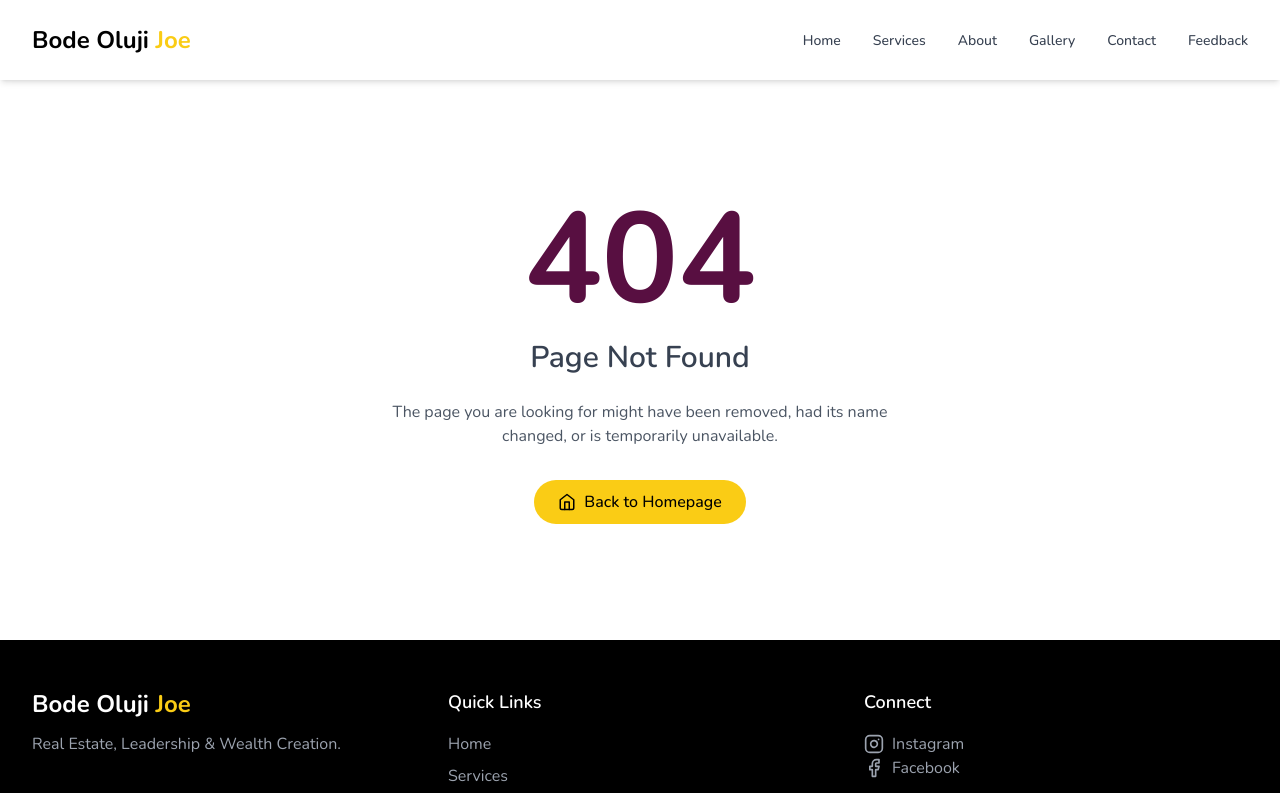
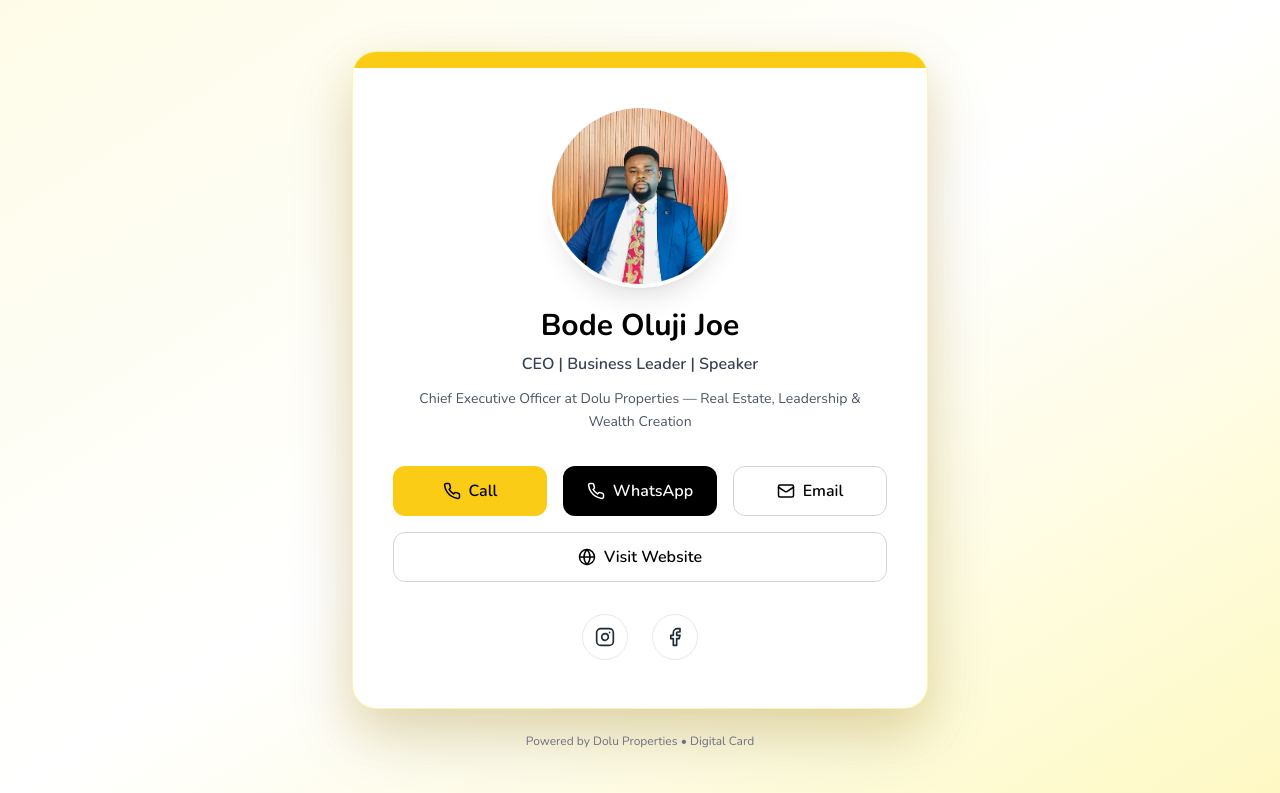
Before and after one commit to Dammydx/Bode-Oluji-Joe, a React (Vite) app: page /card in a window 1280 px wide. Shown: the top 793 px of the page. Built offline with nearby package versions, Linux system fonts and the light colour scheme.

Commit message:
card: Add Card page and layout

```diff
--- a/src/App.tsx
+++ b/src/App.tsx
@@ -3,10 +3,12 @@ import { BrowserRouter as Router, Routes, Route } from 'react-router-dom';
 import { ToastContainer } from 'react-toastify';
 import 'react-toastify/dist/ReactToastify.css';
 
-import Header from './components/common/Header';
-import Footer from './components/common/Footer';
 import ScrollToTop from './components/common/ScrollToTop';
 import { AdminProvider } from './context/AdminContext';
+
+// Layouts
+import SiteLayout from './components/common/SiteLayout';
+import BlankLayout from './components/common/BlankLayout';
 
 // Pages
 import Home from './pages/Home';
@@ -17,18 +19,23 @@ import Blog from './pages/Blog';
 import BlogPost from './pages/BlogPost';
 import Contact from './pages/Contact';
 import Feedback from './pages/Feedback';
-import Invite from './pages/Invite';   // ✅ ADD THIS
+import Invite from './pages/Invite';
 import Admin from './pages/Admin';
 import NotFound from './pages/NotFound';
+
+// ✅ NEW: Card page
+import Card from './pages/Card';
 
 function App() {
   return (
     <AdminProvider>
       <Router>
-        <div className="flex flex-col min-h-screen">
-          <Header />
-          <main className="flex-grow">
+        {/* ScrollToTop should be inside Router */}
+        <ScrollToTop />
+
         <Routes>
+          {/* ✅ Normal website routes (WITH Header + Footer) */}
+          <Route element={<SiteLayout />}>
             <Route path="/" element={<Home />} />
             <Route path="/services" element={<Services />} />
             <Route path="/about" element={<About />} />
@@ -37,17 +44,23 @@ function App() {
             <Route path="/blog/:id" element={<BlogPost />} />
             <Route path="/contact" element={<Contact />} />
             <Route path="/feedback" element={<Feedback />} />
-
-              {/* ✅ NEW INVITE PAGE */}
             <Route path="/invite" element={<Invite />} />
 
+            {/* Admin can stay here if you want header/footer on admin,
+                BUT most people prefer admin without normal footer/header.
+                We'll move it to BlankLayout below instead. */}
+          </Route>
+
+          {/* ✅ Special pages (NO Header + NO Footer) */}
+          <Route element={<BlankLayout />}>
+            <Route path="/card" element={<Card />} />
             <Route path="/admin/*" element={<Admin />} />
+          </Route>
+
+          {/* ✅ 404 */}
           <Route path="*" element={<NotFound />} />
         </Routes>
-          </main>
-          <Footer />
-          <ScrollToTop />
-        </div>
+
         <ToastContainer position="bottom-right" />
       </Router>
     </AdminProvider>
--- /dev/null
+++ b/src/components/common/BlankLayout.tsx
@@ -0,0 +1,12 @@
+import React from 'react';
+import { Outlet } from 'react-router-dom';
+
+const BlankLayout: React.FC = () => {
+  return (
+    <div className="min-h-screen">
+      <Outlet />
+    </div>
+  );
+};
+
+export default BlankLayout;
--- /dev/null
+++ b/src/components/common/SiteLayout.tsx
@@ -0,0 +1,21 @@
+import React from 'react';
+import { Outlet } from 'react-router-dom';
+
+import Header from './Header';
+import Footer from './Footer';
+
+const SiteLayout: React.FC = () => {
+  return (
+    <div className="flex flex-col min-h-screen">
+      <Header />
+
+      <main className="flex-grow">
+        <Outlet />
+      </main>
+
+      <Footer />
+    </div>
+  );
+};
+
+export default SiteLayout;
--- /dev/null
+++ b/src/pages/Card.tsx
@@ -0,0 +1,139 @@
+import React from "react";
+import { Phone, Mail, Globe, Instagram, Facebook } from "lucide-react";
+
+import heroImg2 from "/images/Doluboss.png";
+
+const CONTACT = {
+  fullName: "Bode Oluji Joe",
+  role: "CEO | Business Leader | Speaker",
+  tagline:
+    "Chief Executive Officer at Dolu Properties — Real Estate, Leadership & Wealth Creation",
+  phone: "2348012345678",
+  email: "daramolaire@gmail.com",
+  whatsapp: "2348012345678",
+  website: "https://yourdomain.com",
+
+  instagram: "https://instagram.com/xxxx",
+  facebook: "https://facebook.com/xxxx",
+};
+
+const CardPage: React.FC = () => {
+  const callLink = `tel:+${CONTACT.phone}`;
+  const mailLink = `mailto:${CONTACT.email}`;
+  const waLink = `https://wa.me/${CONTACT.whatsapp}?text=${encodeURIComponent(
+    `Hello ${CONTACT.fullName}, I got your contact from your card.`
+  )}`;
+
+  return (
+    <div className="min-h-screen flex items-center justify-center px-4 py-12 bg-gradient-to-br from-yellow-50 via-white to-yellow-100">
+      <div className="w-full max-w-xl">
+
+        <div
+          className="rounded-3xl bg-white border border-yellow-200/70 overflow-hidden"
+          style={{
+            boxShadow:
+              "0 30px 70px rgba(0,0,0,0.12), 0 18px 45px rgba(234,179,8,0.20)",
+          }}
+        >
+          {/* Top Yellow Strip */}
+          <div className="h-4 bg-yellow-400" />
+
+          {/* Card Content */}
+          <div className="px-10 pt-10 pb-12 text-center">
+
+            {/* Avatar INSIDE card */}
+            <div className="flex justify-center mb-6">
+              <div className="w-44 h-44 rounded-full overflow-hidden shadow-xl ring-4 ring-white">
+                <img
+                  src={heroImg2}
+                  alt={CONTACT.fullName}
+                  className="w-full h-full object-cover object-center"
+                />
+              </div>
+            </div>
+
+            {/* Info */}
+            <h1 className="text-3xl font-bold text-black">
+              {CONTACT.fullName}
+            </h1>
+
+            <p className="text-base font-semibold text-gray-700 mt-2">
+              {CONTACT.role}
+            </p>
+
+            <p className="text-sm text-gray-600 mt-3 leading-relaxed max-w-md mx-auto">
+              {CONTACT.tagline}
+            </p>
+
+            {/* Primary Buttons */}
+            <div className="grid grid-cols-1 sm:grid-cols-3 gap-4 mt-8">
+              <a
+                href={callLink}
+                className="flex items-center justify-center gap-2 rounded-xl bg-yellow-400 hover:bg-yellow-500 text-black font-semibold py-3 transition"
+              >
+                <Phone size={18} /> Call
+              </a>
+
+              <a
+                href={waLink}
+                className="flex items-center justify-center gap-2 rounded-xl bg-black hover:bg-gray-900 text-white font-semibold py-3 transition"
+              >
+                <Phone size={18} /> WhatsApp
+              </a>
+
+              <a
+                href={mailLink}
+                className="flex items-center justify-center gap-2 rounded-xl border border-gray-300 hover:border-yellow-400 text-black font-semibold py-3 transition"
+              >
+                <Mail size={18} /> Email
+              </a>
+            </div>
+
+            {/* Website */}
+            <div className="mt-4">
+              <a
+                href={CONTACT.website}
+                target="_blank"
+                rel="noreferrer"
+                className="flex items-center justify-center gap-2 rounded-xl border border-gray-300 hover:border-yellow-400 text-black font-semibold py-3 transition"
+              >
+                <Globe size={18} /> Visit Website
+              </a>
+            </div>
+
+            {/* Socials */}
+            <div className="flex items-center justify-center gap-6 mt-8">
+              {CONTACT.instagram && (
+                <a
+                  href={CONTACT.instagram}
+                  target="_blank"
+                  rel="noreferrer"
+                  className="p-3 rounded-full border hover:border-yellow-400 transition"
+                >
+                  <Instagram size={20} />
+                </a>
+              )}
+
+              {CONTACT.facebook && (
+                <a
+                  href={CONTACT.facebook}
+                  target="_blank"
+                  rel="noreferrer"
+                  className="p-3 rounded-full border hover:border-yellow-400 transition"
+                >
+                  <Facebook size={20} />
+                </a>
+              )}
+            </div>
+          </div>
+        </div>
+
+        <p className="text-center text-xs text-gray-500 mt-6">
+          Powered by Dolu Properties • Digital Card
+        </p>
+      </div>
+    </div>
+  );
+};
+
+export default CardPage;
```
Lines whose indentation alone changed are shown as unchanged.
